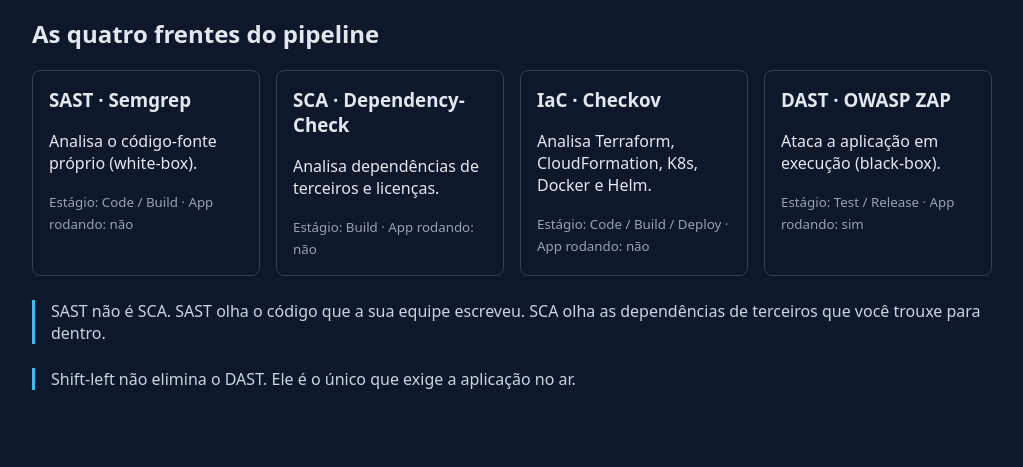
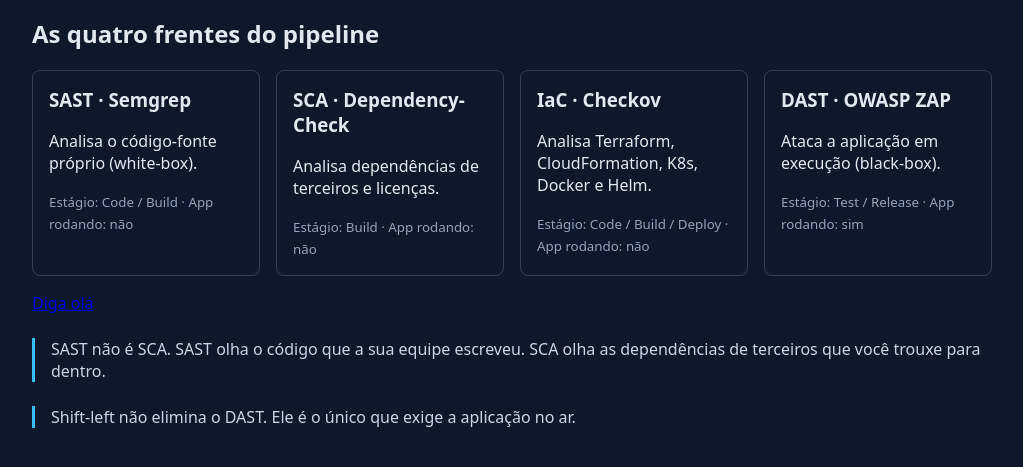
Before and after one commit to org-cloud-security/cp01-devsecops.fiap, a website: page app/public/index.html in a window 1280 px wide. Shown: the part 127-594 px from the top of the page, without its empty margins (128-1151 px from the left). Drawn offline with Linux system fonts and the light colour scheme.

```diff
--- a/app/public/index.html
+++ b/app/public/index.html
@@ -35,6 +35,8 @@
       </article>
     </div>
 
+    <p><a href="/hello?name=visitante">Diga olá</a></p>
+
     <blockquote>
       SAST não é SCA. SAST olha o código que a sua equipe escreveu. SCA olha as dependências de terceiros que você trouxe para dentro.
     </blockquote>
```
Also changed, not shown: .github/workflows/app-merge.yml, .zap/rules.tsv (added).
